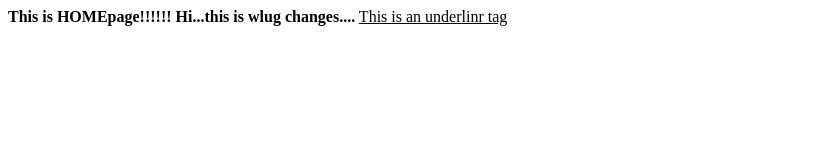
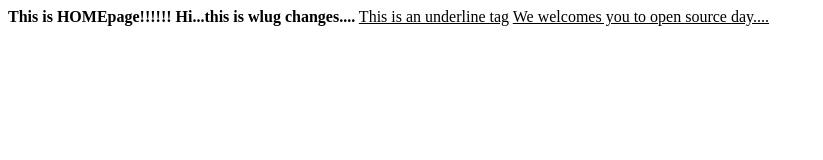
Before and after one commit to muhammadiliyas/wlug, a plain HTML site: page index.html in a window 1280 px wide. Shown: the whole page, without its empty margins (0-823 px from the left). Drawn offline with Linux system fonts and the light colour scheme.

Commit message:
change
subhash

```diff
--- a/index.html
+++ b/index.html
@@ -7,7 +7,8 @@
 
   <b>This is HOMEpage!!!!!!</b>
   <b>Hi...this is wlug changes....</b>
-  <u>This is an underlinr tag</u>
+  <u>This is an underline tag</u>
+  <u>We welcomes you to open source day....</u>
 
 </body>
 
```
